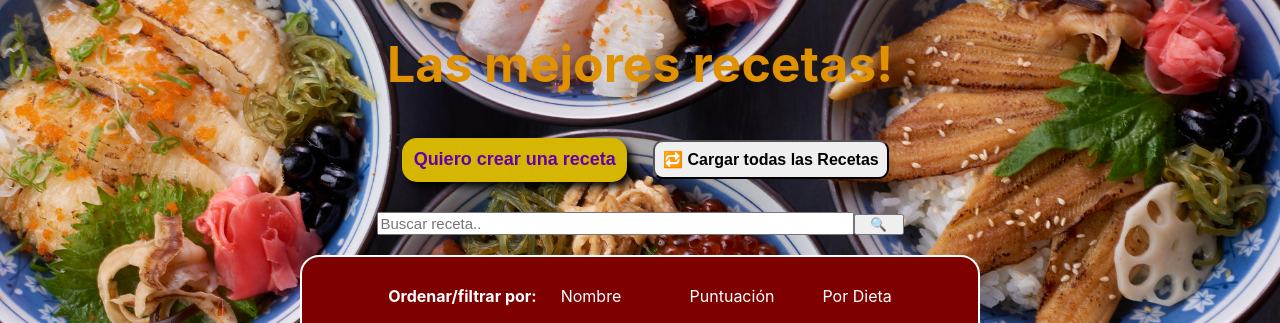
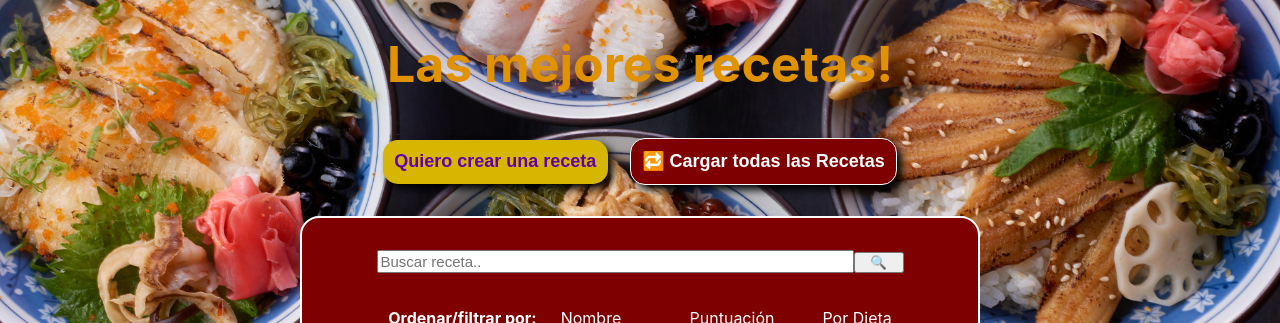
Before and after one commit to mapa-99/PI-Henry-Food, a React (Create React App) app in the folder client/: page /home in a window 1280 px wide. Shown: the top 323 px of the page. Built offline with nearby package versions, Linux system fonts and the light colour scheme; no server answers.

Commit message:
Estilos finales...

```diff
--- a/client/src/components/Details.jsx
+++ b/client/src/components/Details.jsx
@@ -3,6 +3,7 @@ import { useEffect } from "react";
 import { useDispatch, useSelector } from "react-redux";
 import { Link, useParams } from "react-router-dom";
 import { getRecipeDetail } from "../redux/actions";
+import "./styles/styles.css"
 
 const Details = () => {
   const { id } = useParams();
@@ -15,9 +16,9 @@ const Details = () => {
   return (
     <div>
       {myRecipe.length > 0 ? (
-        <div>
+        <div className="details">
           <h1>{myRecipe[0].name}</h1>
-          <img src={myRecipe[0].img ? myRecipe[0].img : myRecipe[0].image} />
+          <img src={myRecipe[0].img ? myRecipe[0].img : myRecipe[0].image}  width="200px"/>
           <p>
             <b>Dietas:</b>
           </p>
--- a/client/src/components/FiltrationBar.jsx
+++ b/client/src/components/FiltrationBar.jsx
@@ -1,5 +1,5 @@
 import React from "react";
-// import SearchBar from "./SearchBar";
+import SearchBar from "./SearchBar";
 import "./styles/styles.css";
 
 const FiltrationBar = ({
@@ -10,6 +10,7 @@ const FiltrationBar = ({
 }) => {
   return (
     <div className="filtration">
+      <SearchBar/>
       <b>Ordenar/filtrar por: </b>
       <div style={{ display: "inline-flex" }}>
         <div>
--- a/client/src/components/Home.jsx
+++ b/client/src/components/Home.jsx
@@ -68,20 +68,11 @@ const Home = () => {
         <Link to="/recipe">
           <button className="create-button">Quiero crear una receta</button>
         </Link>
-          <button
-            onClick={handleClick}
-            style={{
-              fontWeight: "bold",
-              padding: "0.5rem",
-              borderRadius: "10px",
-              marginLeft: "15px",
-              fontSize: "16px",
-            }}
-          >
+        <button onClick={handleClick} className="repeat-button">
           🔁 Cargar todas las Recetas
         </button>
         <br />
-          <SearchBar />
+        {/* <SearchBar /> */}
         <FiltrationBar
           handleSort={(e) => handleSort(e)}
           handleSortPuntuation={(e) => handleSortPuntuation(e)}
--- a/client/src/components/SearchBar.jsx
+++ b/client/src/components/SearchBar.jsx
@@ -4,7 +4,7 @@ import { useDispatch, useSelector } from "react-redux";
 import { getNameRecipes } from "../redux/actions";
 const SearchBar = () => {
   const dispatch = useDispatch();
-  const allRecipes = useSelector((state) => state.recipes);
+  // const allRecipes = useSelector((state) => state.recipes);
   const [name, setName] = useState("");
 
   const handleInputChange = (event) => {
--- a/client/src/components/styles/styles.css
+++ b/client/src/components/styles/styles.css
@@ -26,7 +26,7 @@
   box-shadow: 5px 5px 8px black;
 }
 .create-button:hover {
-  transform: scale(1.2);
+  transform: scale(1.1);
 }
 
 .filtration {
@@ -42,16 +42,6 @@
   width: 650px;
 }
 
-/* style={{
-
-
-  verticalAlign: "middle",
-  padding: "1.2rem",
-  textAlign: "center",
-  color: "white",
-  fontWeight: "bold",
-}} */
-
 .form-container {
   background-color: #7e0000;
   border-radius: 20px;
@@ -63,3 +53,28 @@
   width: 600px;
   /* right:500px; */
 }
+.details {
+  background-color: #002e6b;
+  border-radius: 20px;
+  color: white;
+  font-weight: bold;
+  margin: 1.2rem auto;
+  padding: 1.2rem;
+  text-align: center;
+  width: 650px;
+}
+.repeat-button {
+  background-color: #7e0000;
+  border: none;
+  border-radius: 15px;
+  color: white;
+  font-size: 18px;
+  font-weight: bold;
+  margin: 0.7rem;
+  padding: 0.7rem;
+  box-shadow: 5px 5px 8px black;
+  border: 1px solid white;
+}
+.repeat-button:hover {
+  transform: scale(1.1);
+}
```
Lines whose indentation alone changed are shown as unchanged.
